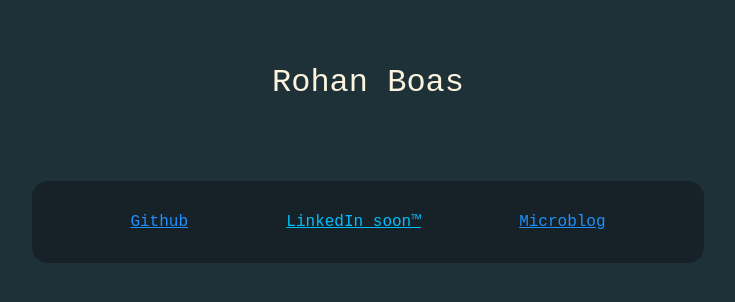
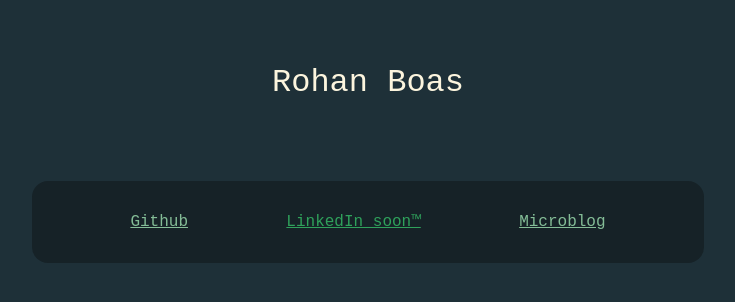
Before and after one commit to rjboas/rjboas.github.io, a plain HTML site: page index.html in a window 1280 px wide. Shown: the whole page, without its empty margins (272-1007 px from the left). Drawn offline with Linux system fonts and the light colour scheme; a web font is replaced by a local one.

Commit message:
Link style changes

```diff
--- a/style.css
+++ b/style.css
@@ -60,13 +60,13 @@ h3 {
 }
 
 a {
-    color: DodgerBlue;
+    color: rgb(132, 189, 151);
 }
 
 a:hover {
-    color: Fuchsia;
+    color: rgb(110, 196, 146);
 }
 
 a:visited {
-    color: DeepSkyBlue;
+    color: rgb(47, 161, 91);
 }
```
